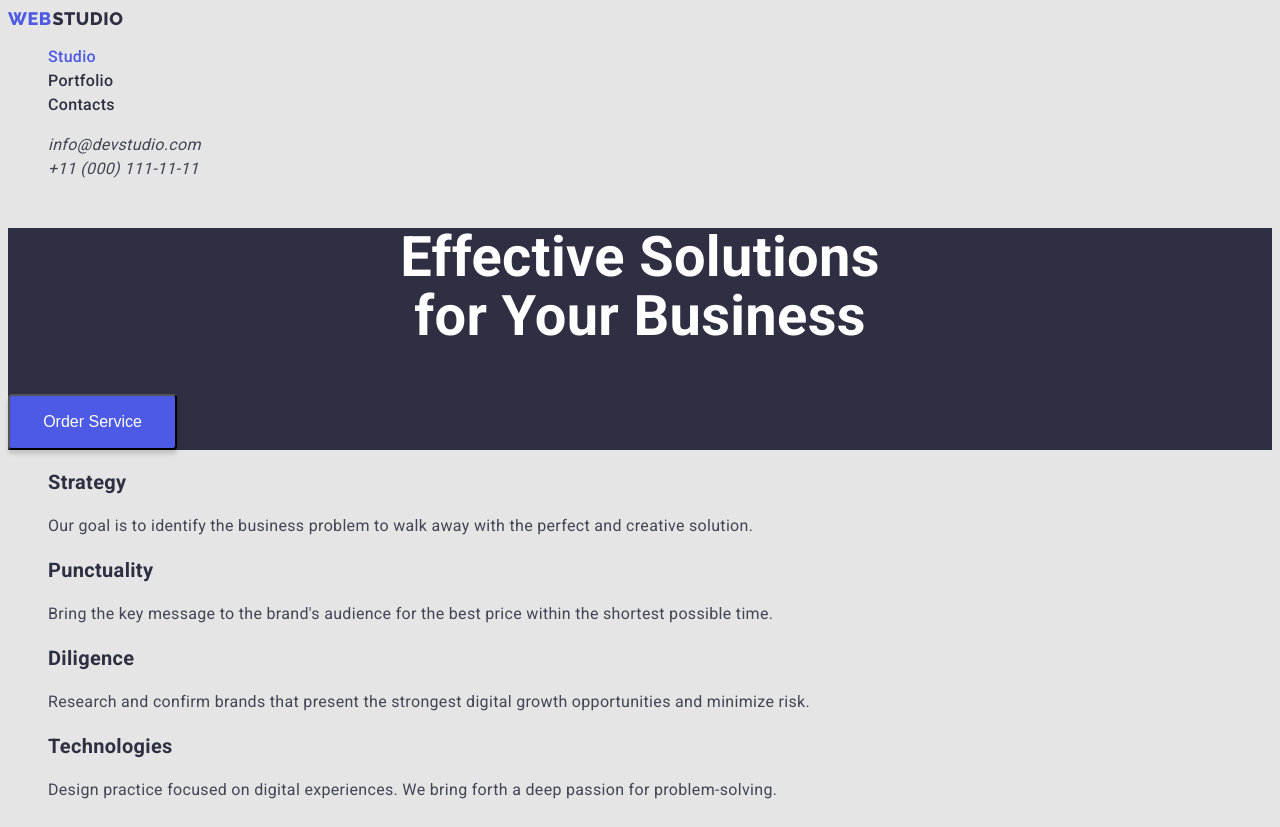
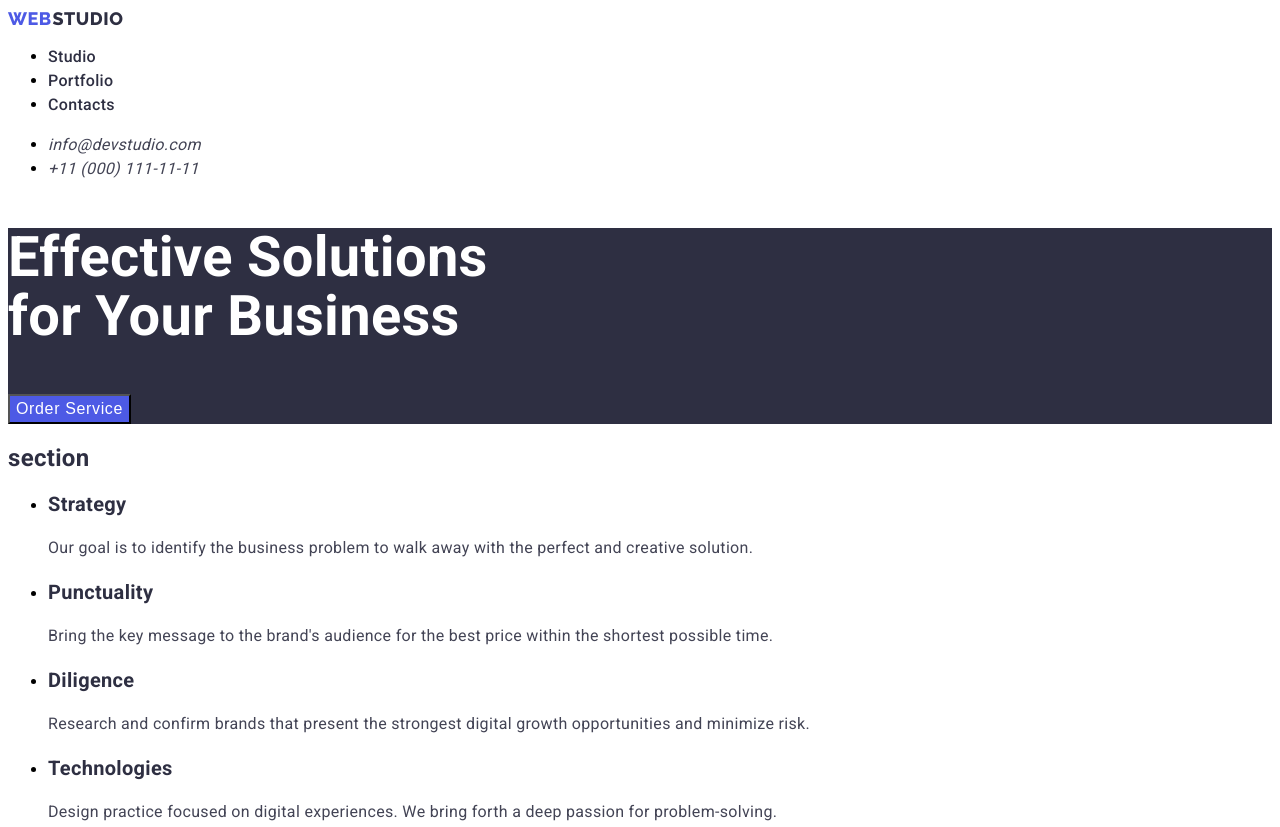
Before and after one commit to maxDes23/goit-markup-hw-02, a plain HTML site: page index.html in a window 1280 px wide. Shown: the top 827 px of the page. Drawn offline with Linux system fonts and the light colour scheme.

Commit message:
chang dz

```diff
--- a/css/styles.css
+++ b/css/styles.css
@@ -8,7 +8,6 @@
 }
 
 body {
-  background: #e5e5e5;
   font-family: 'Roboto', sans-serif;
   font-style: normal;
   letter-spacing: 0.02em;
@@ -21,10 +20,6 @@ h4,
 h5,
 h6 {
   color: var(--color-title);
-}
-
-ul {
-  list-style: none;
 }
 
 .logo {
@@ -51,17 +46,8 @@ ul {
   text-decoration: none;
 }
 
-.site-nav .link-nav {
-  color: var(--color-iris);
-  font-weight: 500;
-  font-size: 16px;
-  line-height: 1.5;
-  text-decoration: none;
-}
-
-.site-nav .link:hover,
-.site-nav .link:focus {
-  color: #404bbf;
+.site-nav .link:active {
+ color: var(--color-iris);
 }
 
 .contact-link {
@@ -79,19 +65,15 @@ ul {
   color: var(--color-white);
   font-size: 56px;
   line-height: 1.07;
-  text-align: center;
 }
 
 .button {
   background: var(--color-iris);
-  box-shadow: 0px 4px 4px rgba(0, 0, 0, 0.15);
-  border-radius: 4px;
   color: var(--color-white);
   font-weight: 500;
   font-size: 16px;
   line-height: 1.5;
-  width: 169px;
-  height: 56px;
+  letter-spacing: 0.04em;
   cursor: pointer;
 }
 
@@ -101,18 +83,7 @@ ul {
 
 /* Опис */
 
-.visually-hidden {
-  position: absolute;
-  white-space: nowrap;
-  width: 1px;
-  height: 1px;
-  overflow: hidden;
-  border: 0;
-  padding: 0;
-  clip: rect(0 0 0 0);
-  clip-path: inset(50%);
-  margin: -1px;
-}
+
 
 .feature-list .title {
   color: var(--color-title);
@@ -130,7 +101,6 @@ ul {
   color: var(--color-title);
   font-size: 36px;
   line-height: 1.11;
-  text-align: center;
 }
 
 .work-list {
--- a/index.html
+++ b/index.html
@@ -26,7 +26,7 @@
           <span class="accent">Web</span> Studio</a
         >
         <ul class="site-nav">
-          <li><a class="link-nav" href="./index.html">Studio</a></li>
+          <li><a class="link" href="./index.html">Studio</a></li>
           <li><a class="link" href="./portfolio.html">Portfolio</a></li>
           <li><a class="link" href="">Contacts</a></li>
         </ul>
```
Also changed, not shown: portfolio.html (+2 -2 lines).
